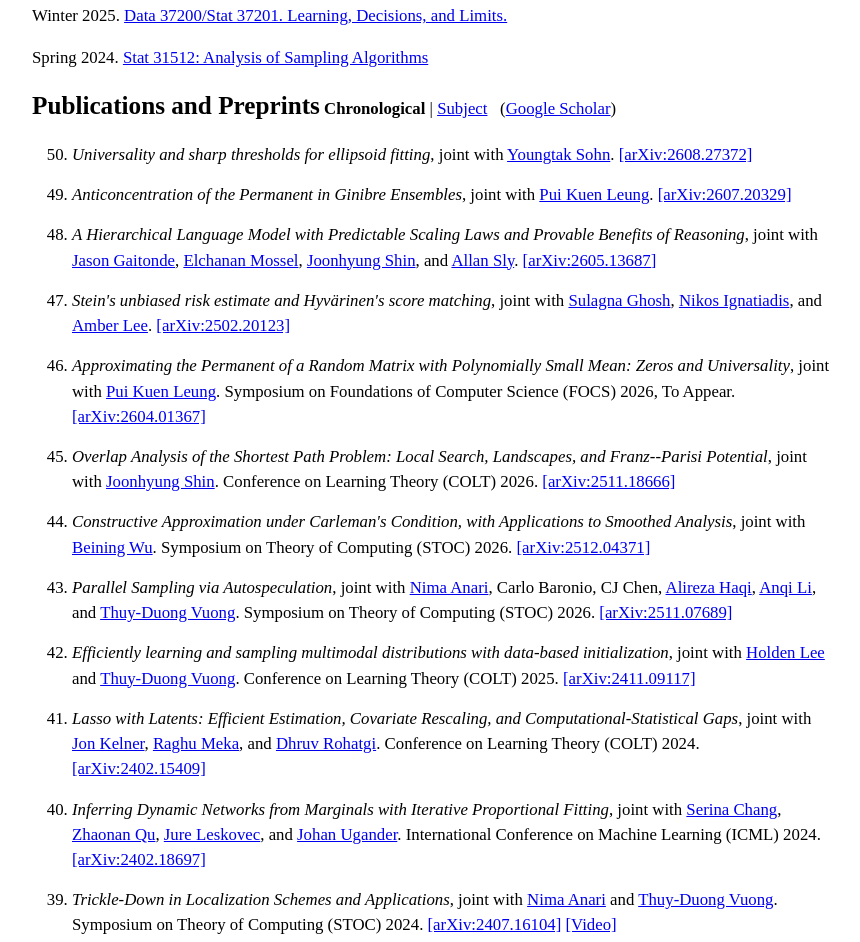
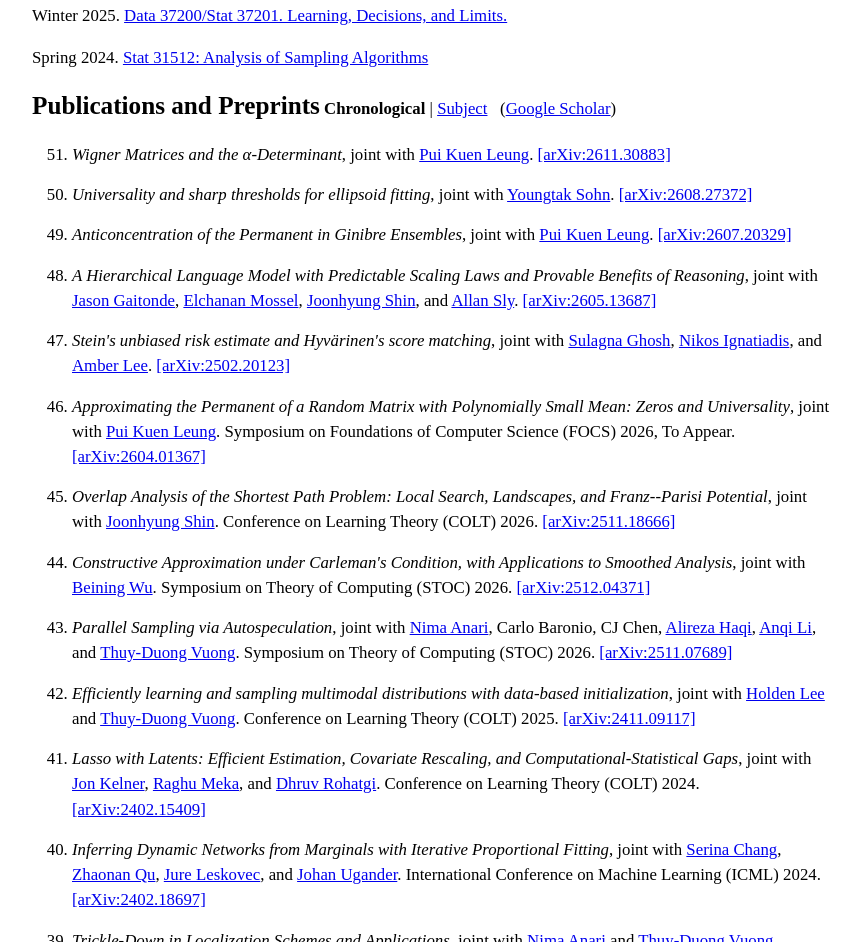
Before and after one commit to frkoehle/frkoehle.github.io, a plain HTML site: page index.html in a window 1280 px wide. Shown: the part 913-1855 px from the top of the page, without its empty margins (208-1068 px from the left). Drawn offline with Linux system fonts and the light colour scheme.

Commit message:
Add Wigner

```diff
--- a/index.html
+++ b/index.html
@@ -60,6 +60,10 @@
     <!-- 1) CHRONOLOGICAL view (master list). ONE <li> per paper. -->
 
     <ol reversed id="chronological">
+<li data-subject="sampling">
+		<em>Wigner Matrices and the &alpha;-Determinant</em>, joint with <a href="https://stat.uchicago.edu/people/profile/pui-kuen-leung/">Pui Kuen Leung</a>. <a href="https://arxiv.org/abs/2611.30883">[arXiv:2611.30883]</a>
+	    </li>
+
 	<li data-subject="learning">
 	<em>Universality and sharp thresholds for ellipsoid fitting</em>, joint with <a href="https://youngtaksohn.github.io/">Youngtak Sohn</a>. <a href="https://arxiv.org/abs/2608.27372">[arXiv:2608.27372]</a>
 	</li>
```
